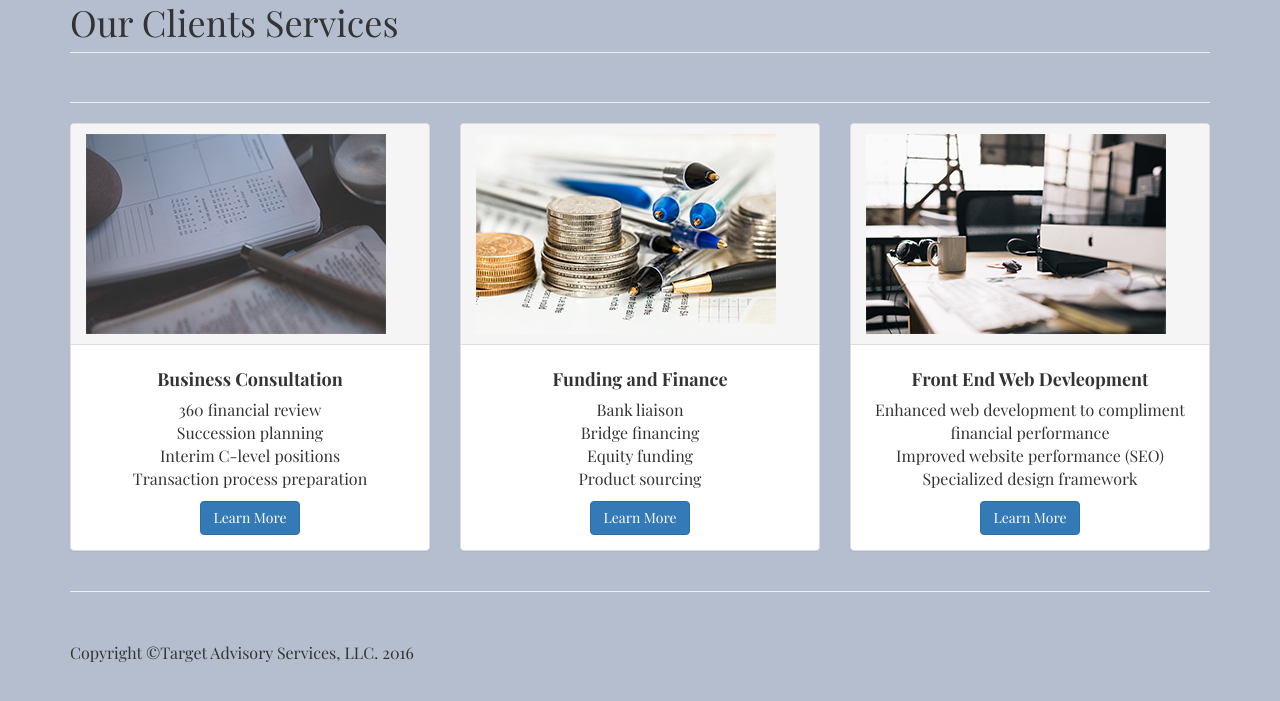
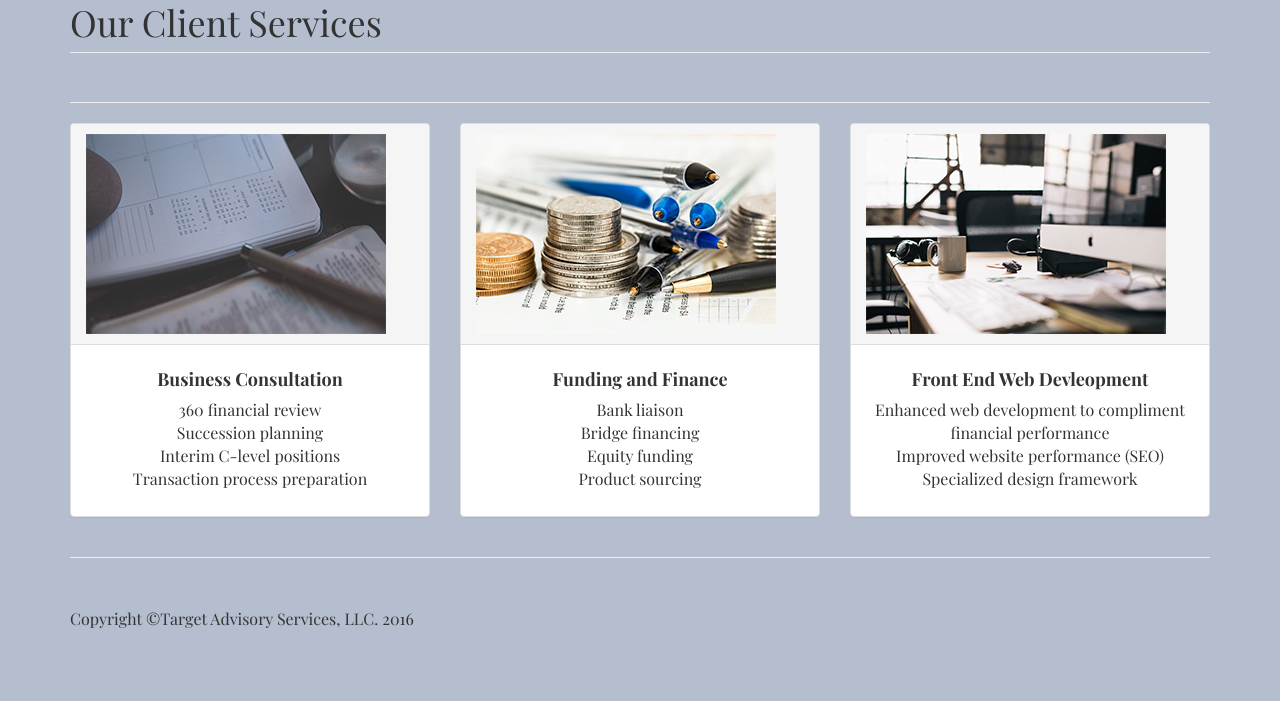
Before and after one commit to scottbeglin/TAS, a plain HTML site: page services.html in a window 1280 px wide. Shown: the part 67-768 px from the top of the page. Drawn offline with nearby package versions, Linux system fonts and the light colour scheme; a script that the page names is missing; a web font is replaced by a local one.

Commit message:
deleted learn more button

```diff
--- a/services.html
+++ b/services.html
@@ -69,46 +69,6 @@
                     <li>
                         <a href="contact.html">Contact</a>
                     </li>
-                    <!--<li class="dropdown">
-<a href="#" class="dropdown-toggle" data-toggle="dropdown">Portfolio <b class="caret"></b></a>
-<ul class="dropdown-menu">
-<li>
-<a href="portfolio-1-col.html">Testimonials</a>
-</li>
-<li>
-<a href="">Clients</a>
-</li>
-<li>
-<a href="">Web Design</a>
-</li>
-<li>
-
-</li>
-<li>
-
-</li>
-</ul>
-</li>
-<!-- <li class="dropdown">
-<a href="#" class="dropdown-toggle" data-toggle="dropdown">More <b class="caret"></b></a>
-<ul class="dropdown-menu">
-<li>
-<a href="">Terms Of Service</a>
-</li>
-<li>
-<a href=""></a>
-</li>
-<li>
-<a href="">FAQ</a>
-</li>
-<li>
-
-</li>
-<li>
-
-</li>
-</ul>
-</li>-->
                 </ul>
             </div>
             <!-- /.navbar-collapse -->
@@ -122,7 +82,7 @@
         <!-- Page Heading/Breadcrumbs -->
         <div class="row">
             <div class="col-lg-12">
-                <h1 class="page-header">Our Clients Services
+                <h1 class="page-header">Our Client Services
                     <small></small>
                 </h1>
                 <!--<ol class="breadcrumb">
@@ -162,7 +122,7 @@
                             <li>Transaction process preparation</li>
                             <li></li>
                         </ul>
-                        <a href="contact.html" class="btn btn-primary">Learn More</a>
+                        <!-- <a href="contact.html" class="btn btn-primary">Learn More</a>-->
                     </div>
                 </div>
             </div>
@@ -177,8 +137,7 @@
                             <br> Bridge financing
                             <br> Equity funding
                             <br> Product sourcing</p>
-                        <a href="contact.html" class="btn btn-primary">Learn More</a>
-                    </div>
+                        <!-- <a href="contact.html" class="btn btn-primary">Learn More</a>--></div>
                 </div>
             </div>
             <div class="col-md-4 col-sm-6">
@@ -191,7 +150,7 @@
                         <p>Enhanced web development to compliment financial performance
                             <br> Improved website performance (SEO)
                             <br> Specialized design framework </p>
-                        <a href="contact.html" class="btn btn-primary">Learn More</a>
+                        <!-- <a href="contact.html" class="btn btn-primary">Learn More</a>-->
                     </div>
                 </div>
             </div>
```
